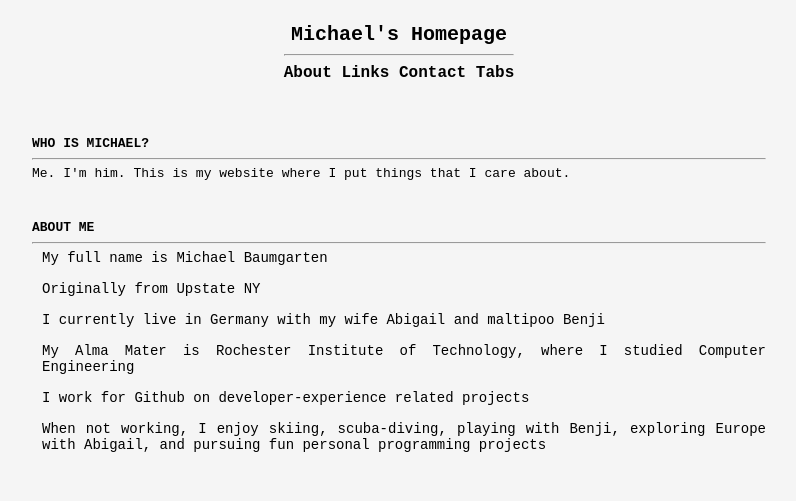
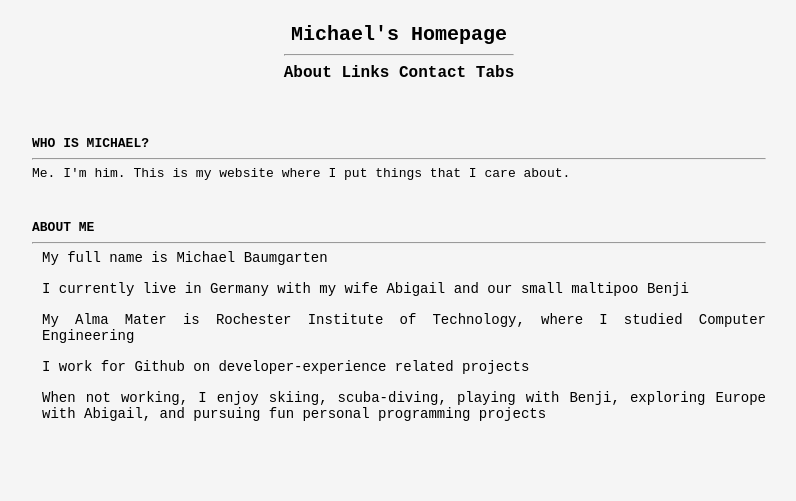
Before and after one commit to mbaum0/mbaum0.github.io, a plain HTML site: page about/index.html in a window 1280 px wide. Shown: the whole page, without its empty margins (241-1037 px from the left). Drawn offline with Linux system fonts and the light colour scheme.

Commit message:
about updates

```diff
--- a/about/index.html
+++ b/about/index.html
@@ -29,8 +29,7 @@
         <div class="section-title">About Me</div>
         <hr>
         <div class="section-body indent tiny">My full name is Michael Baumgarten</div> <br>
-        <div class="section-body indent tiny">Originally from Upstate NY</div> <br>
-        <div class="section-body indent tiny">I currently live in Germany with my wife Abigail and maltipoo Benji
+        <div class="section-body indent tiny">I currently live in Germany with my wife Abigail and our small maltipoo Benji
         </div> <br>
         <div class="section-body indent tiny">My Alma Mater is Rochester Institute of Technology, where I studied
             Computer Engineering</div> <br>
```
